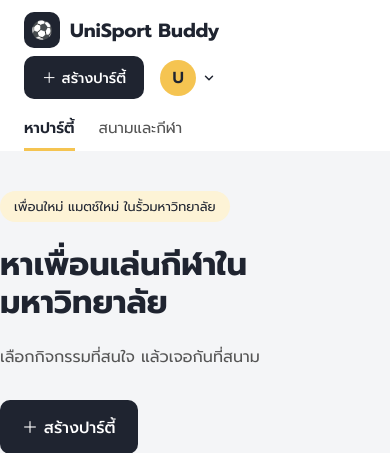
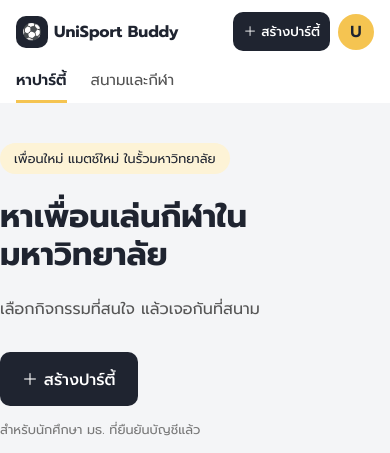
Before and after one commit to GearJP2/cs261, a Django app: page / in a window 390 px wide. Shown: the top 453 px of the page. Run offline with Django 5.2, Linux system fonts and the light colour scheme; parts of the project's set-up code (start-up, migrations or seed data) failed here and were passed over.

Commit message:
fix(venues): add responsive navigation

```diff
--- a/frontend/static/css/navbar.css
+++ b/frontend/static/css/navbar.css
@@ -2,10 +2,12 @@
   background: #fff;
   font-family: "Prompt", sans-serif;
   color: #1f2430;
+  width: 100%;
 }
 .nv a { color: inherit; text-decoration: none; }
 .nv-inner {
-  max-width: 1160px;
+  width: 100%;
+  box-sizing: border-box;
   margin: 0 auto;
   padding: 0 24px;
   height: 70px;
@@ -129,3 +131,12 @@
     white-space: nowrap;
   }
 }
+
+@media (max-width: 480px) {
+  .nv-inner { padding-inline: 16px; gap: 8px; }
+  .nv-brand { gap: 6px; font-size: 1rem; }
+  .nv-logo { width: 32px; height: 32px; font-size: 1rem; }
+  .nv-right { gap: 8px; }
+  .nv-create { padding: 9px 10px; font-size: .82rem; }
+  .nv-chev { display: none; }
+}
--- a/frontend/static/css/venues.css
+++ b/frontend/static/css/venues.css
@@ -191,10 +191,6 @@ body.gym-detail-page {
 }
 .yellow-building:hover .building-info { display: block; }
 
-.map-header {
-    height: 70px;
-}
-
 .map-container .back-button {
     z-index: 20;
 }
--- a/frontend/templates/venues/venue_map.html
+++ b/frontend/templates/venues/venue_map.html
@@ -2,11 +2,11 @@
 {% load static %}
 
 {% block title %}Map{% endblock %}
-{% block extra_css %}<link rel="stylesheet" href="{% static 'css/venues.css' %}">{% endblock %}
+{% block extra_css %}<link rel="stylesheet" href="{% static 'css/navbar.css' %}"><link rel="stylesheet" href="{% static 'css/venues.css' %}">{% endblock %}
 {% block body_class %}venue-page{% endblock %}
 
 {% block content %}
-<header class="map-header"></header>
+{% include "partials/navbar.html" with active="venues" show_create=True %}
 
 <section class="welcome">
 <div class="map-container">
@@ -33,3 +33,4 @@
 {% endif %}
 </section>
 {% endblock %}
+{% block extra_js %}<script src="{% static 'js/app.js' %}" defer></script>{% endblock %}
```
